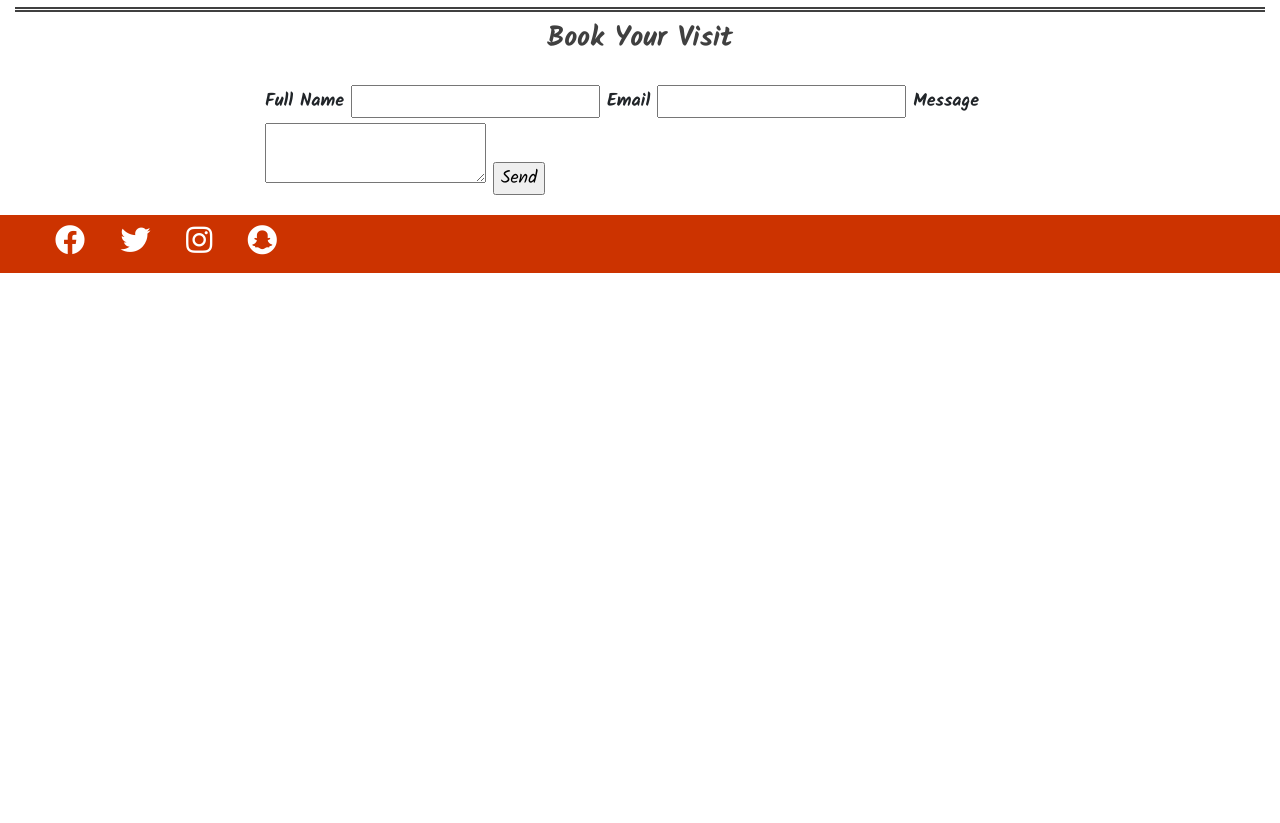
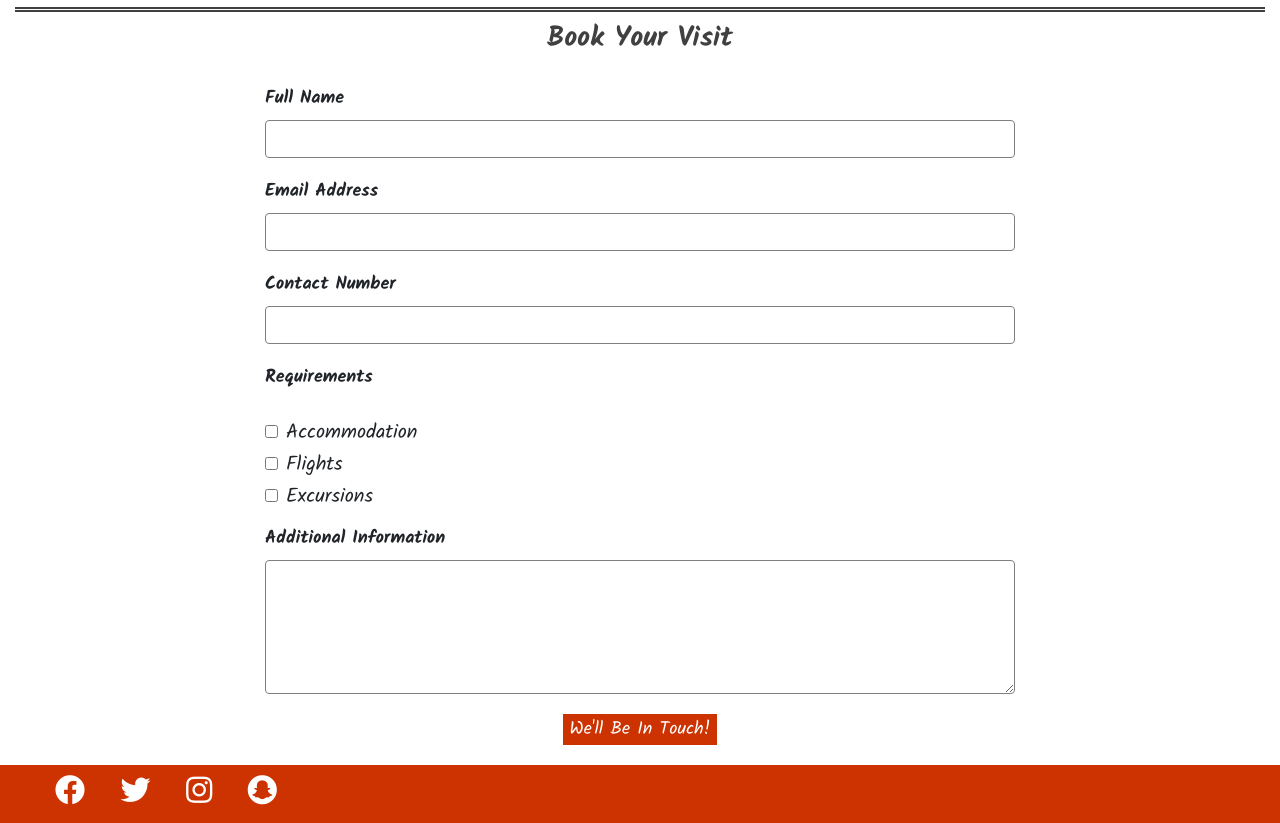
Before and after one commit to Code-Institute-Submissions/Milestone-Project-47, a plain HTML site: page index.html in a window 1280 px wide. Shown: the part 1850-2673 px from the top of the page. Before the commit the page ends 2123 px from the top, so only its background shows below. Drawn offline with nearby package versions, Linux system fonts and the light colour scheme; some packages are replaced by stand-ins of ours; a script that the page names is missing.

Commit message:
html added so form is sent with all info and css has been reapplied

```diff
--- a/index.html
+++ b/index.html
@@ -11,7 +11,7 @@
 	<title>VisitMorocco</title>
 </head>
 
-    <body onload="initMap()">
+<body onload="initMap()">
 
 	<header>
 		<!--*****************Title & Navbar*****************-->
@@ -218,13 +218,30 @@
 						<form id="contact-form" class="booking-form">
 							<input type="hidden" name="contact_number">
 							<label for="fname">Full Name</label>
-							<input type="text" name="user_name" >
-							<label>Email</label>
-							<input type="email" name="user_email">
-							<label>Message</label>
-							<textarea name="message"></textarea>
-							<input type="submit" value="Send">
-                        </form>
+							<input type="text" name="user_name" id="fullname" class="form-control" required />
+							<label for="email">Email Address</label>
+							<input type="email" name="user_email" id="emailaddress" class="form-control" required />
+							<label for="telephone">Contact Number</label>
+							<input type="tel" id="telephone" name="user_telephone" class="form-control" required />
+
+							<div>
+								<h5 class="booking-form">Requirements<h5><br>
+										<input type="checkbox" id="accommodation" name="requirement_one" value="accommodation" />
+										<label for="accommodation">Accommodation</label><br>
+										<input type="checkbox" id="flights" name="requirement_two" value="flights" />
+										<label for="flights">Flights</label><br>
+										<input type="checkbox" id="excursions" name="requirement_three" value="excursions" />
+										<label for="excursions">Excursions</label>
+							</div>
+
+							<label for="information">Additional Information</label>
+							<textarea rows="5" name="additonal_info" id="additonal-info" class="form-control"></textarea>
+
+							<div class="form-row text-center">
+								<div class="col">
+									<button type="submit" class="form-btn btn-secondary" value="Send">We'll Be In Touch!</button>
+								</div>
+						</form>
 					</div>
 				</div>
 			</div>
@@ -291,7 +308,8 @@
 		integrity="sha384-J6qa4849blE2+poT4WnyKhv5vZF5SrPo0iEjwBvKU7imGFAV0wwj1yYfoRSJoZ+n" crossorigin="anonymous">
 	</script>
 	<script src="assets/js/maps.js"></script>
-    <script src="https://maps.googleapis.com/maps/api/js?key=AIzaSyBetNjI8_oebuVyw1GE9Zf6UvXlq934BSw&libraries=places&callback=initMap"
+	<script
+		src="https://maps.googleapis.com/maps/api/js?key=AIzaSyBetNjI8_oebuVyw1GE9Zf6UvXlq934BSw&libraries=places&callback=initMap"
 		async defer>
 	</script>
 	<script src="https://stackpath.bootstrapcdn.com/bootstrap/4.4.1/js/bootstrap.min.js"
```
